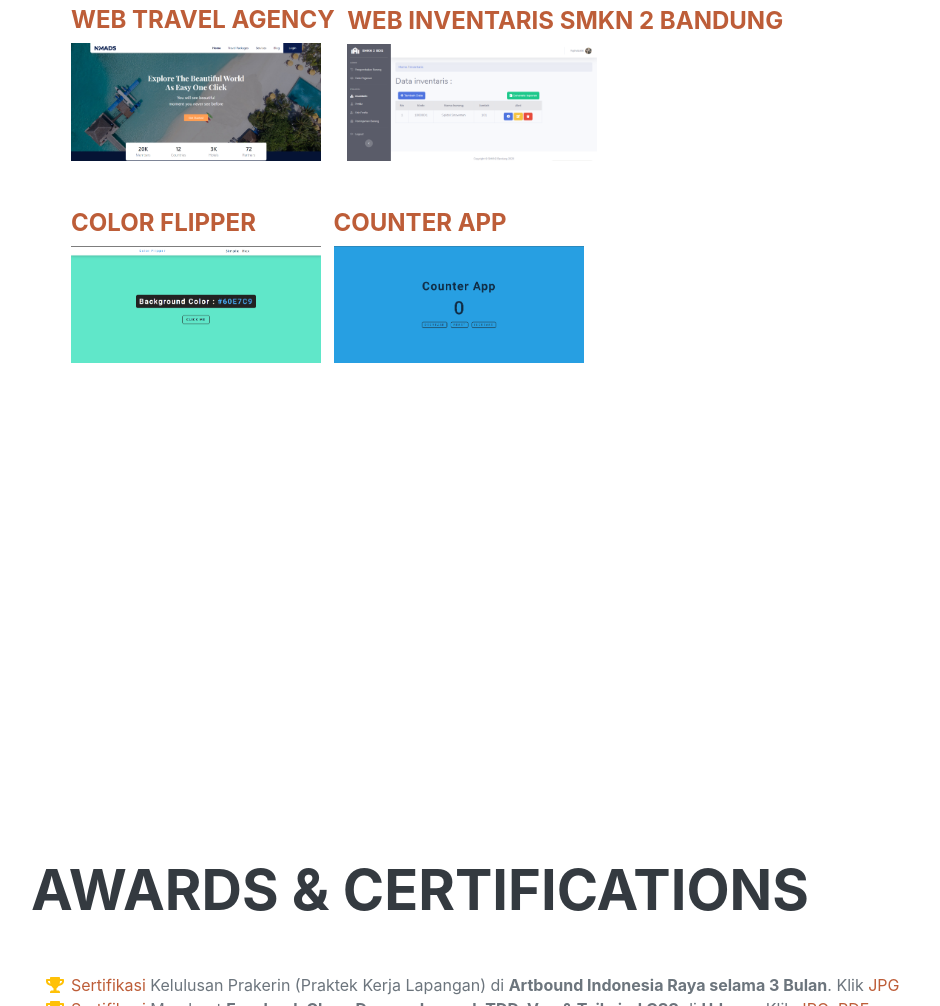
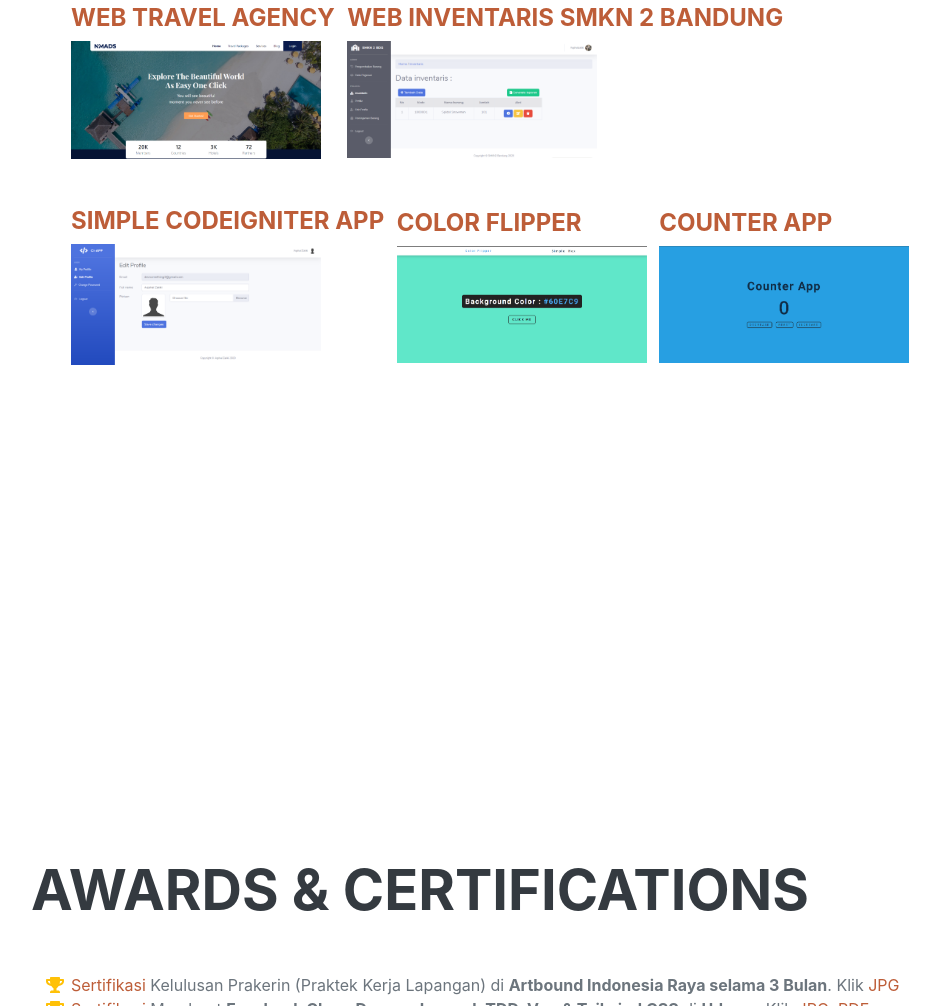
Before and after one commit to aqshalzakki/aqshalzakki.github.io, a plain HTML site: page index.html in a window 1280 px wide. Shown: the part 3454-4460 px from the top of the page, without its empty margins (289-1229 px from the left). Drawn offline with nearby package versions, Linux system fonts and the light colour scheme; a web font is replaced by a local one.

Commit message:
adding simple ci app

```diff
--- a/index.html
+++ b/index.html
@@ -231,6 +231,14 @@
                         </li>
                         <li class="list-inline-item mb-5">
                             <h4>
+                                <a target="_blank" href="./assets/img/portfolios/simple-ci-app.PNG">Simple Codeigniter App</a>
+                            </h4>
+                            <a target="_blank" href="./assets/img/portfolios/simple-ci-app.PNG">
+                                <img class="portfolio-images" src="./assets/img/portfolios/simple-ci-app.PNG">
+                            </a>
+                        </li>
+                        <li class="list-inline-item mb-5">
+                            <h4>
                                 <a target="_blank" href="https://aqshalzakki.github.io/color-flipper">Color Flipper</a>
                             </h4>
                             <a target="_blank" href="https://aqshalzakki.github.io/color-flipper">
```
Also changed, not shown: assets/img/portfolios/simple-ci-app.PNG (added).
